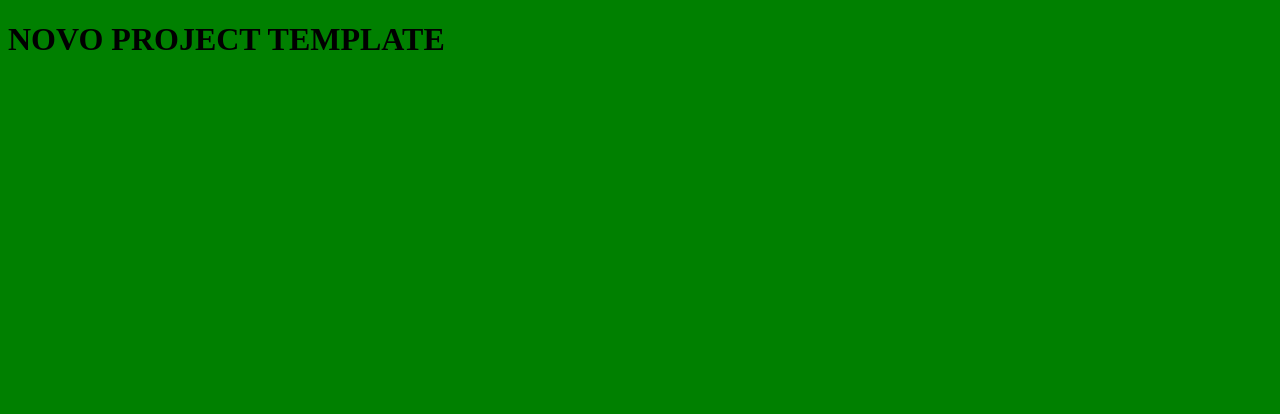
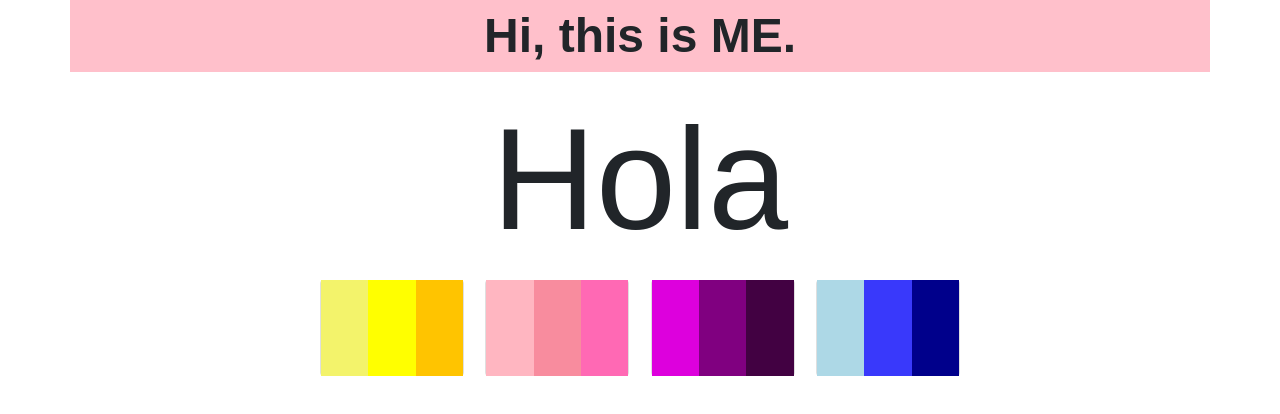
Before and after one commit to rdionis/novo-project-template, a website: page src/index.html in a window 1280 px wide. Drawn offline with nearby package versions, Linux system fonts and the light colour scheme; files that its build step writes are made by us from their sources.

Commit message:
initial commit

```diff
--- a/src/index.html
+++ b/src/index.html
@@ -3,10 +3,39 @@
   <head>
     <meta charset="UTF-8" />
     <meta name="viewport" content="width=device-width, initial-scale=1.0" />
-    <link rel="stylesheet" href="./styles/style.css" />
-    <title>Novo Project Template</title>
+    <link rel="stylesheet" href="./styles/main.css" />
+    <title>SASS Mixin</title>
   </head>
   <body>
-    <h1>NOVO PROJECT TEMPLATE</h1>
+    <div class="container">
+      Hi, this is ME.
+    </div>
+    <div class="text-center">
+      Hola
+    </div>
+
+    <div id="color-guide">
+      <div class="card">
+        <div class="shade light-one"></div>
+        <div class="shade medium-one"></div>
+        <div class="shade dark-one"></div>
+      </div>
+      <div class="card">
+        <div class="shade light-two"></div>
+        <div class="shade medium-two"></div>
+        <div class="shade dark-two"></div>
+      </div>
+
+      <div class="card">
+        <div class="shade light-three"></div>
+        <div class="shade medium-three"></div>
+        <div class="shade dark-three"></div>
+      </div>
+      <div class="card">
+        <div class="shade light-four"></div>
+        <div class="shade medium-four"></div>
+        <div class="shade dark-four"></div>
+      </div>
+    </div>
   </body>
 </html>
--- /dev/null
+++ b/src/scss/_color-guide.scss
@@ -0,0 +1,56 @@
+body {
+  @include flex-forever;
+  flex-direction: column;
+}
+
+#color-guide {
+  @include card-size(40rem, 5rem);
+  //when I inserted the size, it stopped being centered
+  @include flex-forever;
+  justify-content: space-between;
+
+  .card {
+    @include card-size(9rem, 6rem);
+    @include flex-forever;
+
+    .shade {
+      @include card-size(3rem, 6rem);
+    }
+    .shade.light-one {
+      background-color: $shade-light-one;
+    }
+    .shade.medium-one {
+      background-color: $shade-medium-one;
+    }
+    .shade.dark-one {
+      background-color: $shade-dark-one;
+    }
+    .shade.light-two {
+      background-color: $shade-light-two;
+    }
+    .shade.medium-two {
+      background-color: $shade-medium-two;
+    }
+    .shade.dark-two {
+      background-color: $shade-dark-two;
+    }
+    .shade.light-three {
+      background-color: $shade-light-three;
+    }
+    .shade.medium-three {
+      background-color: $shade-medium-three;
+    }
+    .shade.dark-three {
+      background-color: $shade-dark-three;
+    }
+    .shade.light-four {
+      background-color: $shade-light-four;
+    }
+    .shade.medium-four {
+      background-color: $shade-medium-four;
+    }
+    .shade.dark-four {
+      background-color: $shade-dark-four;
+    }
+  }
+}
--- /dev/null
+++ b/src/scss/_media-queries.scss
@@ -0,0 +1,8 @@
+@media only screen and (max-width: 600px) {
+  #color-guide {
+    flex-direction: column;
+    .card {
+      margin: 1rem;
+    }
+  }
+}
--- /dev/null
+++ b/src/scss/_mixin.scss
@@ -0,0 +1,34 @@
+@mixin flex-forever {
+  display: flex;
+  flex-direction: row;
+  justify-content: center;
+  align-items: center;
+  text-align: center;
+}
+
+//mixin with arguments
+
+@mixin font-setup($f-name, $f-size, $f-weight) {
+  font-family: $f-name;
+  font-size: $f-size;
+  font-weight: $f-weight;
+}
+
+@mixin card-size($width, $height) {
+  width: $width;
+  height: $height;
+}
+
+/*this part doesn't usually go in the mixin file, but wherever it is being used*/
+.container {
+  /*how to call every mixin*/
+  @include flex-forever;
+  background-color: pink;
+  @include font-setup(arial, 3rem, bold);
+}
+
+.text-center {
+  /*how to call every mixin*/
+  @include flex-forever;
+  @include font-setup(arial, 9rem, normal);
+}
--- /dev/null
+++ b/src/scss/_var.scss
@@ -0,0 +1,16 @@
+$my-color: red;
+$shade-light-one: rgb(243, 243, 107);
+$shade-medium-one: yellow;
+$shade-dark-one: rgb(255, 196, 0);
+
+$shade-light-two: lightpink;
+$shade-medium-two: rgb(248, 140, 158);
+$shade-dark-two: hotpink;
+
+$shade-light-three: rgb(221, 0, 221);
+$shade-medium-three: purple;
+$shade-dark-three: rgb(66, 1, 66);
+
+$shade-light-four: lightblue;
+$shade-medium-four: rgb(57, 57, 251);
+$shade-dark-four: darkblue;
--- /dev/null
+++ b/src/scss/main.scss
@@ -0,0 +1,5 @@
+@import "../../node_modules/bootstrap/scss/bootstrap.scss";
+@import "var";
+@import "mixin";
+@import "color-guide";
+@import "media-queries";
--- a/src/scss/style.scss
+++ /dev/null
@@ -1,3 +0,0 @@
-body {
-  background-color: green;
-}
```
Also changed, not shown: package.json (+5 -2 lines), 1 other file.
